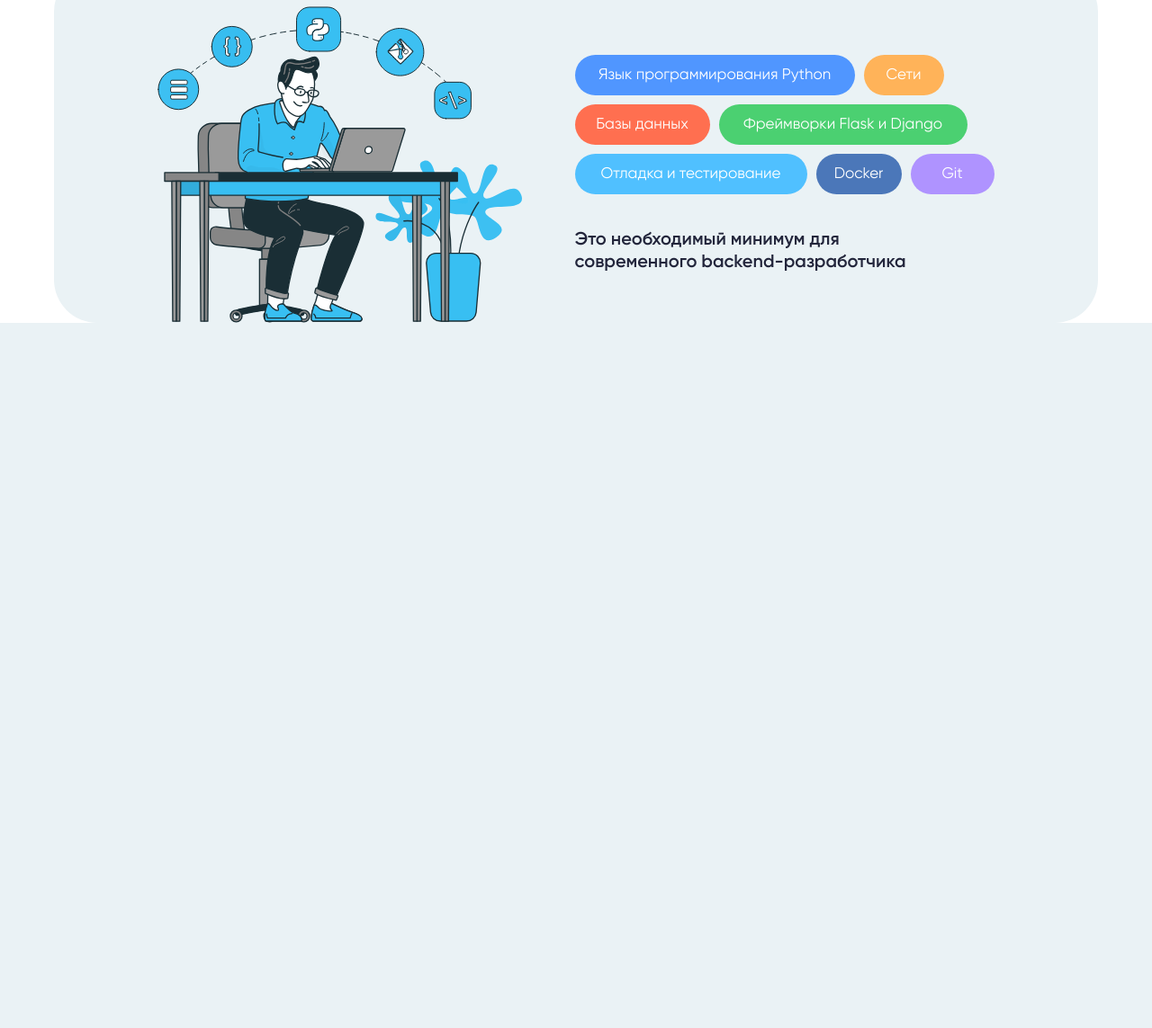
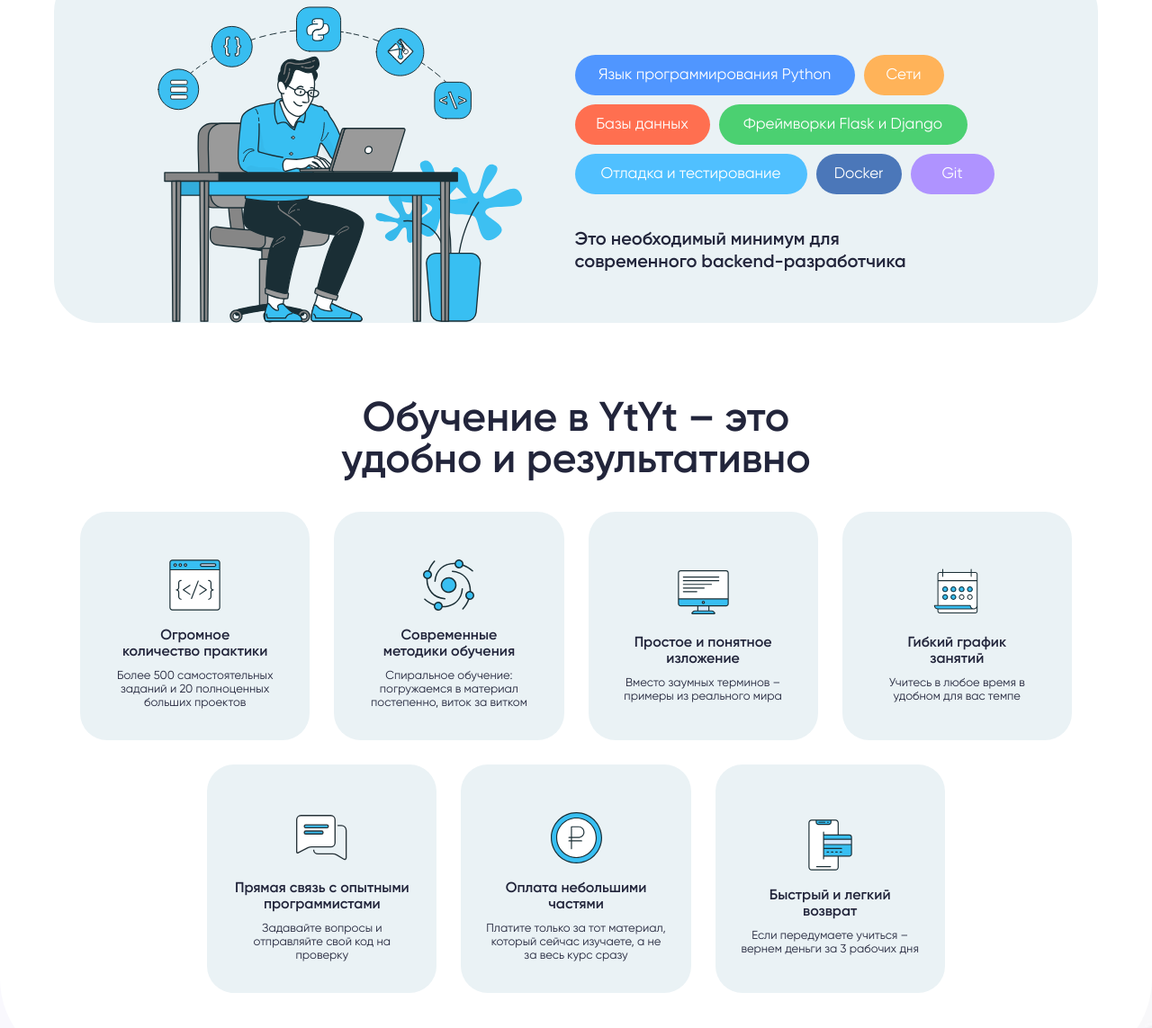
Before and after one commit to SMwebdeveloper/ytyt-project, a website: page index.html in a window 1280 px wide. Shown: the part 1016-2159 px from the top of the page at 90% size. Before the commit the page ends 1375 px from the top, so only its background shows below. Drawn offline with Linux system fonts and the light colour scheme.

Commit message:
card section

```diff
--- a/index.html
+++ b/index.html
@@ -120,7 +120,9 @@
               Пройдите тестирование, чтобы получить доступ к бесплатным вводным
               урокам
             </p>
-            <button class="btn" id="btn-test">Пройти тестирование <span>&rarr;</span></button>
+            <button class="btn" id="btn-test">
+              Пройти тестирование <span>&rarr;</span>
+            </button>
           </div>
 
           <img
@@ -175,8 +177,100 @@
 
       <!-- card section -->
       <section class="card">
-        <div class="container card-content">
+        <div class="container card__content">
+          <h1 class="heading__1--medium">
+            Обучение в YtYt – это удобно и результативно
+          </h1>
+          <div class="card__content--items">
+            <div class="card__content--item">
+              <img
+                src="./img/card-img-1.svg"
+                alt="card image 1"
+                class="card__content--img"
+              />
+              <h4 class="heading__4">Огромное количество практики</h4>
+              <p class="card__content--paragraph">
+                Более 500 самостоятельных заданий и 20 полноценных больших
+                проектов
+              </p>
+            </div>
 
+            <div class="card__content--item">
+              <img
+                src="./img/card-img-2.svg"
+                alt="card image 2"
+                class="card__content--img"
+              />
+              <h4 class="heading__4">Современные методики обучения</h4>
+              <p class="card__content--paragraph">
+                Спиральное обучение: погружаемся в материал постепенно, виток за
+                витком
+              </p>
+            </div>
+
+            <div class="card__content--item">
+              <img
+                src="./img/card-img-3.svg"
+                alt="card image 3"
+                class="card__content--img"
+              />
+              <h4 class="heading__4">Простое и понятное изложение</h4>
+              <p class="card__content--paragraph">
+                Вместо заумных терминов – примеры из реального мира
+              </p>
+            </div>
+
+            <div class="card__content--item">
+              <img
+                src="./img/card-img-4.svg"
+                alt="card image 4"
+                class="card__content--img"
+              />
+              <h4 class="heading__4">Гибкий график занятий</h4>
+              <p class="card__content--paragraph">
+                Учитесь в любое время в удобном для вас темпе
+              </p>
+            </div>
+
+            <div class="card__content--item">
+              <img
+                src="./img/card-img-5.svg"
+                alt="card image 5"
+                class="card__content--img"
+              />
+              <h4 class="heading__4">Прямая связь с опытными программистами</h4>
+              <p class="card__content--paragraph">
+                Задавайте вопросы и отправляйте свой код на проверку
+              </p>
+            </div>
+
+            <div class="card__content--item">
+              <img
+                src="./img/card-img-6.svg"
+                alt="card image 6"
+                class="card__content--img"
+              />
+              <h4 class="heading__4">Оплата небольшими частями</h4>
+              <p class="card__content--paragraph">
+                Платите только за тот материал, который сейчас изучаете, а не за
+                весь курс сразу
+              </p>
+            </div>
+
+            <div class="card__content--item last__card--item">
+              <img
+                src="./img/card-img-7.svg"
+                alt="card image 7"
+                class="card__content--img"
+              />
+              <div>
+                <h4 class="heading__4">Быстрый и легкий возврат</h4>
+                <p class="card__content--paragraph">
+                  Если передумаете учиться – вернем деньги за 3 рабочих дня
+                </p>
+              </div>
+            </div>
+          </div>
         </div>
       </section>
     </main>
@@ -195,7 +289,9 @@
           случае не выбирайте ответы наугад. Если вы не можете дать правильный
           ответ – выбирайте пункт «Не знаю».
         </p>
-        <button class="btn" id="modal-btn-1">Начать тест <span>&rarr;</span></button>
+        <button class="btn" id="modal-btn-1">
+          Начать тест <span>&rarr;</span>
+        </button>
       </div>
 
       <div class="modal__content" id="modal-2">
@@ -254,7 +350,7 @@
       </div>
 
       <div class="modal__content" id="modal-3">
-        <button class="modal__content--btn btn--times" >&times;</button>
+        <button class="modal__content--btn btn--times">&times;</button>
         <div class="modal__content--about">
           <div class="modal__content--title__card">ЗАДАНИЕ №1</div>
           <h5 class="modal__content--title">
@@ -272,12 +368,16 @@
             В этом задании проверялось ваше логическое мышление. Это критически
             важный навык для любого программиста.
           </p>
-          <button class="btn--2" id="modal-btn-3">Далее <span>&rarr;</span></button>
+          <button class="btn--2" id="modal-btn-3">
+            Далее <span>&rarr;</span>
+          </button>
         </div>
       </div>
 
       <div class="modal__content" id="modal-4">
-        <button class="modal__content--btn" id="modal-btn-times">&times;</button>
+        <button class="modal__content--btn" id="modal-btn-times">
+          &times;
+        </button>
         <div class="modal__content--title__card">
           <img
             src="./img/like.svg"
@@ -292,7 +392,9 @@
           уже открыт
         </h5>
         <button class="btn--2" id="modal-btn-4">
-          Начать <p class="btn__text">учиться бесплатно</p> <span>&rarr;</span>
+          Начать
+          <p class="btn__text">учиться бесплатно</p>
+          <span>&rarr;</span>
         </button>
       </div>
     </div>
--- a/sass/base/_typography.scss
+++ b/sass/base/_typography.scss
@@ -94,3 +94,19 @@
     line-height: 2.6rem;
   }
 }
+.heading__4{
+    font-size: 1.6rem;
+    line-height: 1.8rem;
+    font-weight: 600;
+    @include responsive(big-table){
+        line-height: 1.6rem;
+    }
+    @include responsive(table){
+        font-size: 1.4rem;
+        line-height: 1.4rem;
+    }
+    @include responsive(phone){
+        font-size: 1.2rem;
+        line-height: 1.2rem;
+    }
+}
--- /dev/null
+++ b/sass/layout/_card.scss
@@ -0,0 +1,153 @@
+.card {
+  padding: 8.4rem 0;
+  border-bottom-left-radius: 10rem;
+  border-bottom-right-radius: 10rem;
+  background-color: $color-white;
+}
+
+.card__content {
+  h1 {
+    width: 59.8rem;
+    text-align: center;
+    margin: auto;
+    margin-bottom: 3.4rem;
+
+    @include responsive(desktop) {
+      width: 50rem;
+    }
+    @include responsive(big-table) {
+      width: 40rem;
+    }
+    @include responsive(table) {
+      width: 35rem;
+      margin-bottom: 3rem;
+    }
+    @include responsive(phone) {
+      width: 30rem;
+      margin-bottom: 2.4rem;
+    }
+    @include responsive(m-phone) {
+      width: 28.3rem;
+    }
+  }
+  &--items {
+    display: flex;
+    flex-wrap: wrap;
+    justify-content: center;
+    align-items: center;
+    gap: 2.7rem;
+
+    @include responsive(big-table) {
+      gap: 2.3rem;
+    }
+    @include responsive(phone) {
+      gap: 1rem;
+    }
+  }
+  &--item {
+    width: 22%;
+    height: 25.4rem;
+    display: flex;
+    flex-direction: column;
+    align-items: center;
+    justify-content: center;
+    padding: 5rem 0 3rem;
+    background-color: $card-bg-color;
+    border-radius: 3rem;
+
+    @include responsive(big-table) {
+      padding: 4rem 1rem 3rem;
+    }
+    @include responsive(table) {
+      width: 28%;
+    }
+    @include responsive(phone) {
+      width: 48%;
+      height: 18rem;
+      padding-top: 2.7rem;
+    }
+  }
+  &--img {
+    width: 5.7rem;
+    height: 5.7rem;
+    margin-bottom: 1.9rem;
+    @include responsive(table) {
+      width: 5.3rem;
+      height: 5.3rem;
+      margin-bottom: 1.6rem;
+    }
+    @include responsive(phone) {
+      width: 4.5rem;
+      height: 4.5rem;
+      margin-bottom: 1.2rem;
+    }
+    @include responsive(m-phone) {
+      width: 3.9rem;
+      height: 3.9rem;
+      margin-bottom: 0.9rem;
+    }
+  }
+  h4 {
+    max-width: 16.6rem;
+    text-align: center;
+    margin-bottom: 1rem;
+    @include responsive(table) {
+      max-width: 14rem;
+    }
+    @include responsive(phone) {
+      max-width: 12rem;
+      margin-bottom: .5rem;
+    }
+  }
+
+  &--item:nth-child(5) {
+    .heading__4 {
+      max-width: 20rem;
+    }
+  }
+  &--paragraph {
+    font-size: 1.3rem;
+    line-height: 1.5rem;
+    font-weight: 400;
+    text-align: center;
+    max-width: 20rem;
+
+    @include responsive(table) {
+      font-size: 1.1rem;
+      line-height: 1.3rem;
+    }
+    @include responsive(phone) {
+      font-size: 0.9rem;
+      line-height: 1.2rem;
+      max-width: 12rem;
+    }
+  }
+  .last__card--item {
+    div{
+        display: flex;
+        flex-direction: column;
+        align-items: center;
+    }
+    @include responsive(phone) {
+      width: 100%;
+      padding: 1.9rem auto;
+      height: 8.6rem;
+      display: flex;
+      flex-direction: row;
+      justify-content: center;
+      align-items: flex-start;
+      column-gap: 1.9rem;
+      padding: 1.9rem 0;
+
+      h4{
+        max-width: 15.1rem;
+        margin-bottom: .5rem;
+      }
+      p{
+        max-width: 15rem;
+        text-align: left;
+      }
+    }
+  }
+
+}
--- a/sass/main.scss
+++ b/sass/main.scss
@@ -11,3 +11,4 @@
 @import './layout/header';
 @import './layout/navigation';
 @import './layout/technique';
+@import './layout/card';
```
Also changed, not shown: dist/css/main.min.css, 1 other file.
